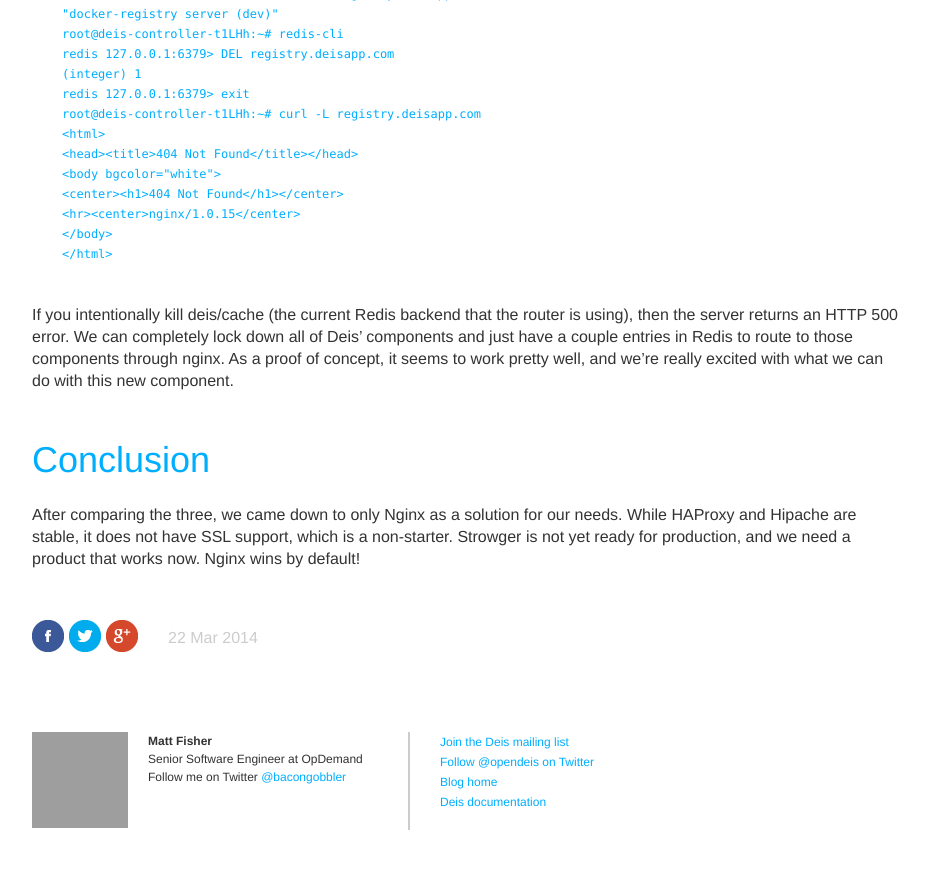
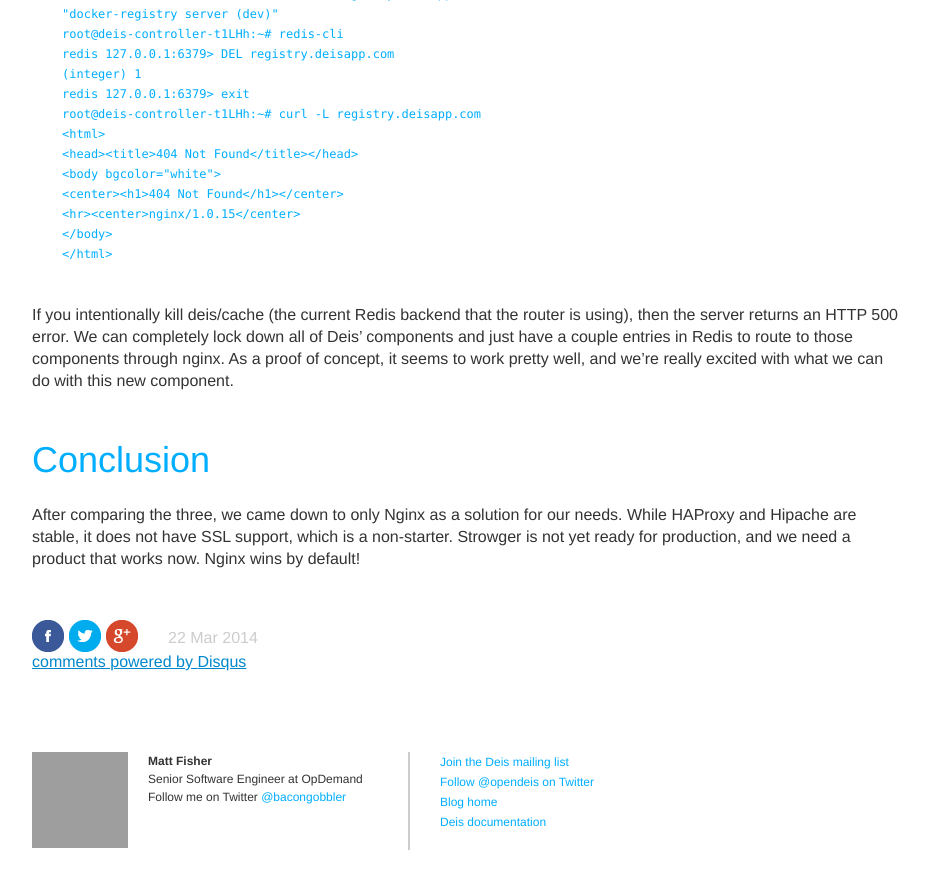
Before and after one commit to stefanfoulis/deis.io, a Jekyll site: the page built from _posts/2014-03-22-reverse-proxy-showdown.md, in a window 1280 px wide and 900 px high, scrolled down 3574 px, cut to the strip 0-889 px from the top of the window. Shown: the whole strip, without its empty margins (323-1252 px from the left). Built offline with Jekyll 4.4.1, drawn with Linux system fonts in a browser that asks for light colours; nearby versions of some CDN libraries; Markdown is read by kramdown in place of the engine named in the settings; comment, search, counter and statistics services are not loaded; some of the changed lines change nothing that is shown; grey boxes are pictures that could not be loaded.

Commit message:
add Disqus comments

```diff
--- a/_layouts/post.html
+++ b/_layouts/post.html
@@ -25,7 +25,17 @@
 </div>
 
 {% if page.comments %}
-    <!-- TODO: add Disqus comments here -->
+    <div id="disqus_thread"></div>
+    <script type="text/javascript">
+        var disqus_shortname = 'deis';
+        (function() {
+            var dsq = document.createElement('script'); dsq.type = 'text/javascript'; dsq.async = true;
+            dsq.src = '//' + disqus_shortname + '.disqus.com/embed.js';
+            (document.getElementsByTagName('head')[0] || document.getElementsByTagName('body')[0]).appendChild(dsq);
+        })();
+    </script>
+    <noscript>Please enable JavaScript to view the <a href="http://disqus.com/?ref_noscript">comments powered by Disqus.</a></noscript>
+    <a href="http://disqus.com" class="dsq-brlink">comments powered by <span class="logo-disqus">Disqus</span></a>
 {% endif %}
 
 <div class="spacer2 bio">
```
